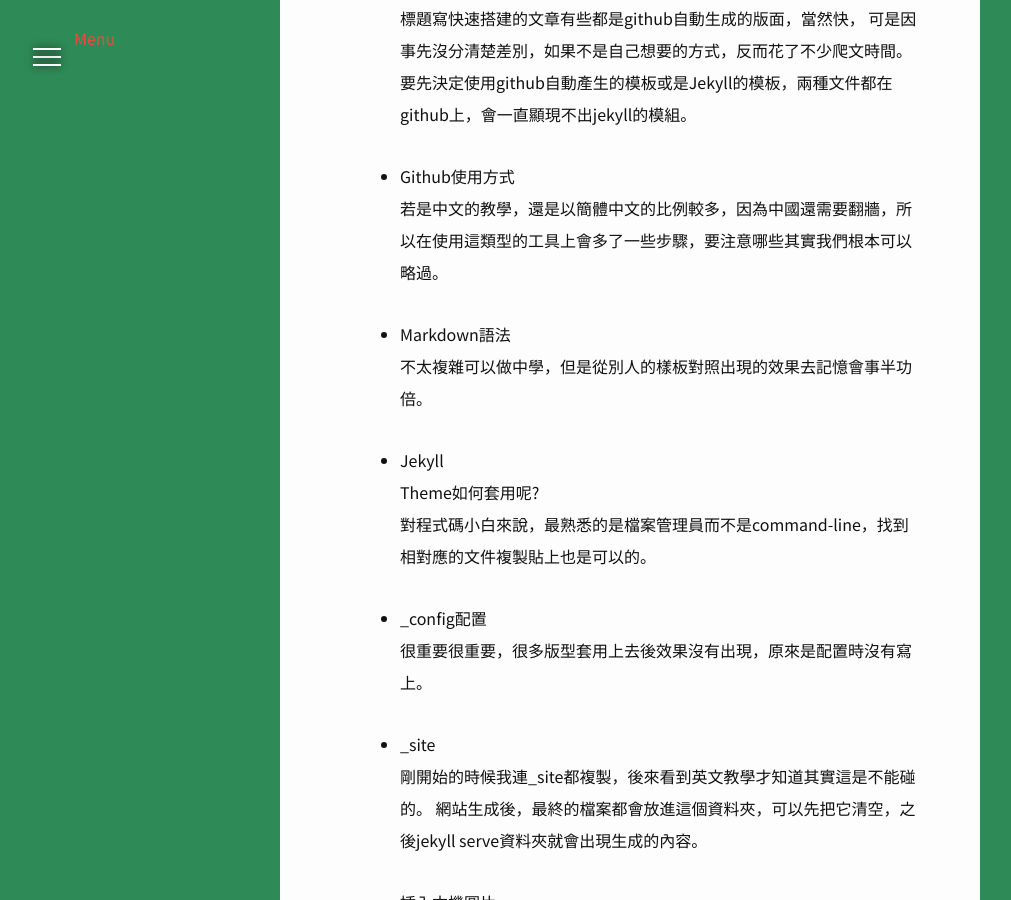
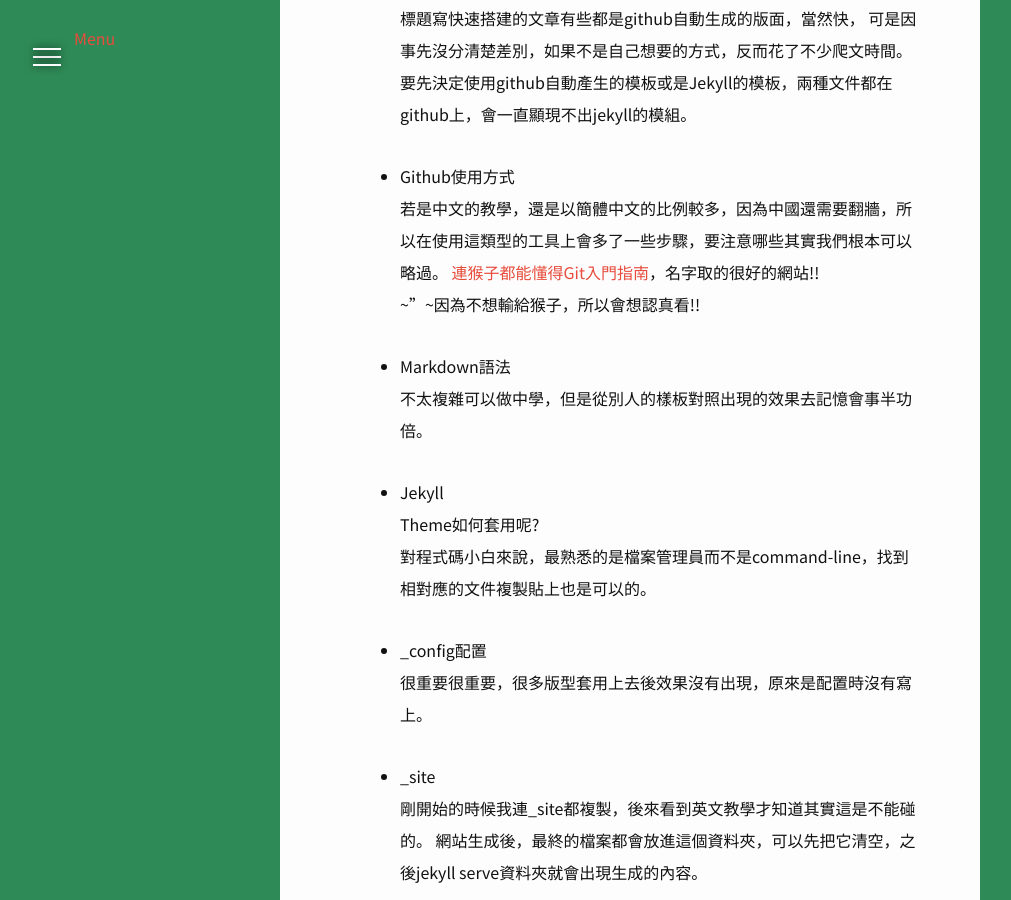
Before and after one commit to wulala505/chronicl, a Jekyll site: the page built from _posts/2016-06-27-github-pages.md, in a window 1280 px wide and 900 px high, scrolled down 1049 px. Shown: the whole window, without its empty margins (10-1021 px from the left). Built offline with Jekyll 4.4.1, drawn with Linux system fonts in a browser that asks for light colours; nearby versions of some CDN libraries; some web fonts are replaced; comment, search, counter and statistics services are not loaded.

Commit message:
Update 2016-06-27-github-pages.md

```diff
--- a/_posts/2016-06-27-github-pages.md
+++ b/_posts/2016-06-27-github-pages.md
@@ -25,6 +25,8 @@ categories: jekyll
 
 * Github使用方式
 若是中文的教學，還是以簡體中文的比例較多，因為中國還需要翻牆，所以在使用這類型的工具上會多了一些步驟，要注意哪些其實我們根本可以略過。
+[連猴子都能懂得Git入門指南](http://backlogtool.com/git-guide/tw/)，名字取的很好的網站!!
+~"~因為不想輸給猴子，所以會想認真看!!
 
 * Markdown語法
 不太複雜可以做中學，但是從別人的樣板對照出現的效果去記憶會事半功倍。
```
